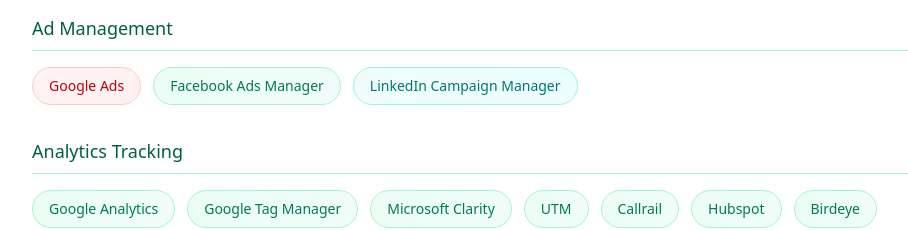
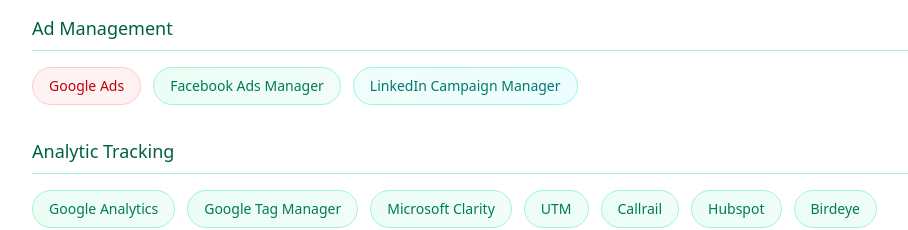
Before and after one commit to connorholly11/lauren-site, a React (Vite) app: page / in a window 1280 px wide. Shown: the part 4920-5150 px from the top of the page, without its empty margins (160-1068 px from the left). Built offline with nearby package versions, Linux system fonts and the light colour scheme; a web font is replaced by a local one.

Commit message:
RevisionId:  295282061542051840

```diff
--- a/src/components/generated/PersonalBrandLandingPage.tsx
+++ b/src/components/generated/PersonalBrandLandingPage.tsx
@@ -497,7 +497,7 @@
 
               {/* Analytics Tracking Category */}
               <div className="space-y-4" data-magicpath-id="112" data-magicpath-path="PersonalBrandLandingPage.tsx">
-                <h4 className="text-lg font-medium text-emerald-800 border-b border-emerald-200 pb-2" data-magicpath-id="113" data-magicpath-path="PersonalBrandLandingPage.tsx">Analytics Tracking</h4>
+                <h4 className="text-lg font-medium text-emerald-800 border-b border-emerald-200 pb-2" data-magicpath-id="113" data-magicpath-path="PersonalBrandLandingPage.tsx">Analytic Tracking</h4>
                 <div className="flex flex-wrap gap-3" data-magicpath-id="114" data-magicpath-path="PersonalBrandLandingPage.tsx">
                   <span className="px-4 py-2 bg-gradient-to-r from-emerald-50 to-teal-50 border border-emerald-200 rounded-full text-sm font-medium text-emerald-700 hover:shadow-md transition-shadow" data-magicpath-id="115" data-magicpath-path="PersonalBrandLandingPage.tsx">
                     Google Analytics
```
